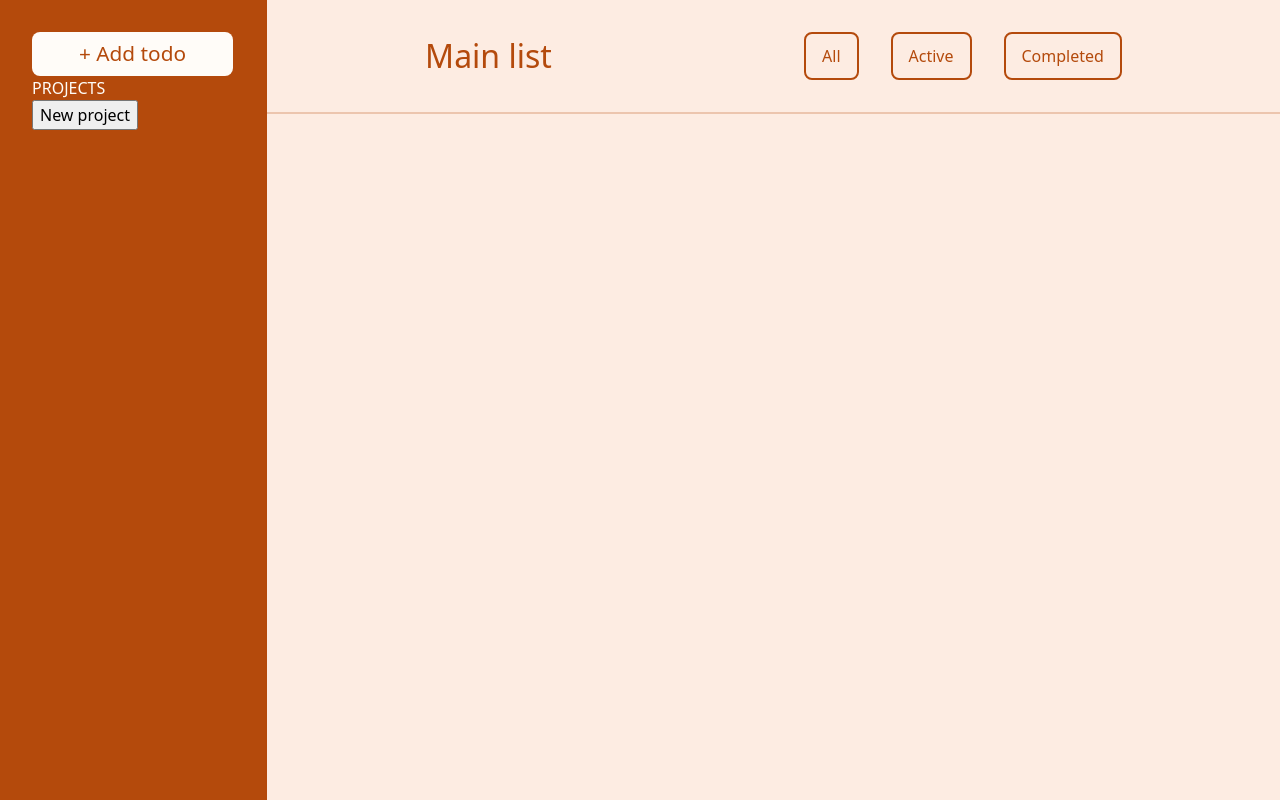
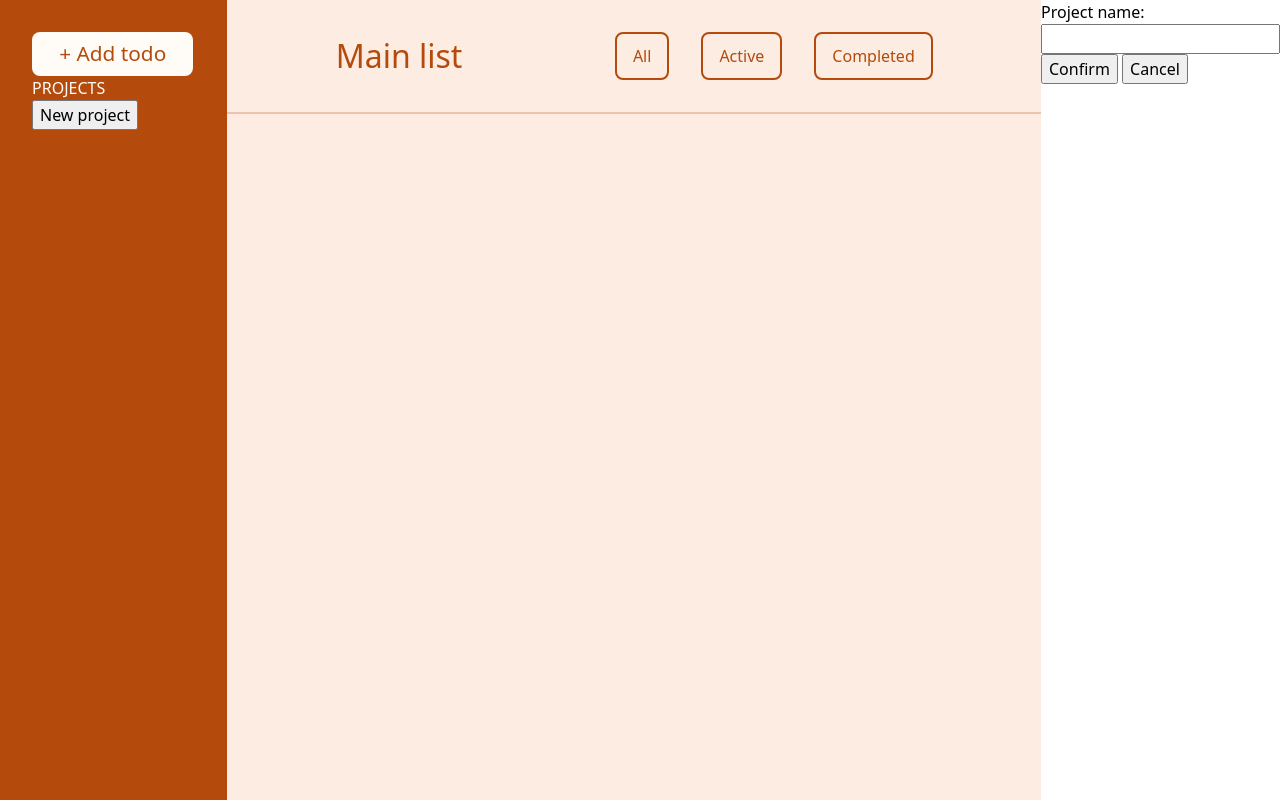
Before and after one commit to Chief-99/todo-list, a website built with webpack: page src/index.html in a window 1280 px wide. Built offline with nearby package versions, Linux system fonts and the light colour scheme.

Commit message:
add:Project creation form

```diff
--- a/src/dom.js
+++ b/src/dom.js
@@ -1,5 +1,5 @@
 import { createToDo } from "./todo.js";
-import { mainList } from "./projects.js";
+import { mainList, projectList, projects } from "./projects.js";
 import { format } from "date-fns";
 import { updateMainStorage, retrieveMainList } from "./storage.js";
 
@@ -12,6 +12,8 @@ const priorityInput = document.querySelector('#priority-input');
 const displayDiv = document.querySelector('#display-div');
 const openTodoForm = document.getElementById('open-todo-form');
 const modalBox = document.getElementById('modal');
+const projectsContainer = document.getElementById('projects-container');
+const newProjectButton = document.getElementById('new-project-button');
 
 function addTodo() {
     const title = titleInput.value;
@@ -130,5 +132,4 @@ window.addEventListener('click', (e) => {
     }
 })
 
-
 export { domFunctions, displayAllItems };
--- a/src/index.html
+++ b/src/index.html
@@ -74,6 +74,21 @@
         </div>
     </div>
 
+    <div id="project-modal">
+        <div id="project-modal-content">
+            <form id="project-form">
+                <p class="project-form-section">
+                    <label for="project-name-input">Project name:</label>
+                    <input type="text" id="project-name-input" minlength="3" required>
+                </p>
+                <div id="project-form-buttons">
+                    <button id="confirm-project">Confirm</button>
+                    <button id="cancel-project">Cancel</button>
+                </div>
+            </form>
+        </div>
+    </div>
+
 
 
 
```
